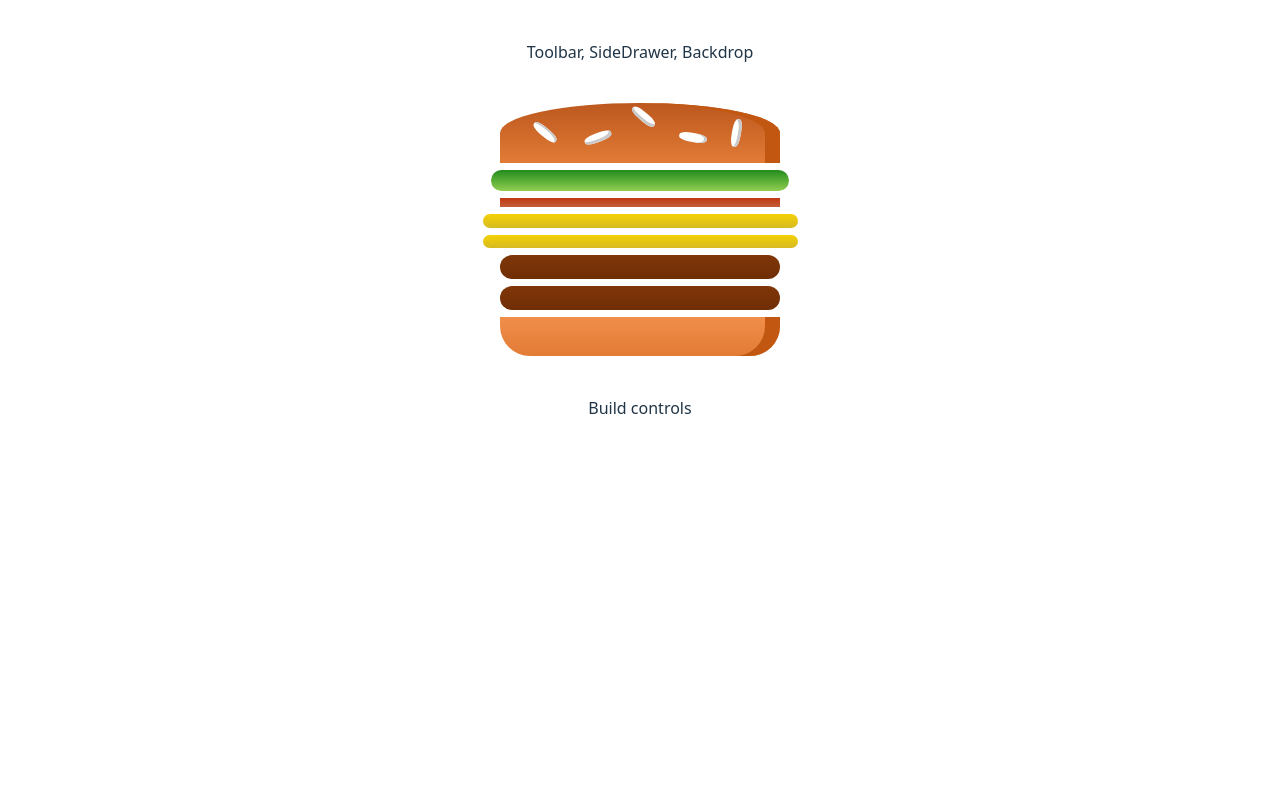
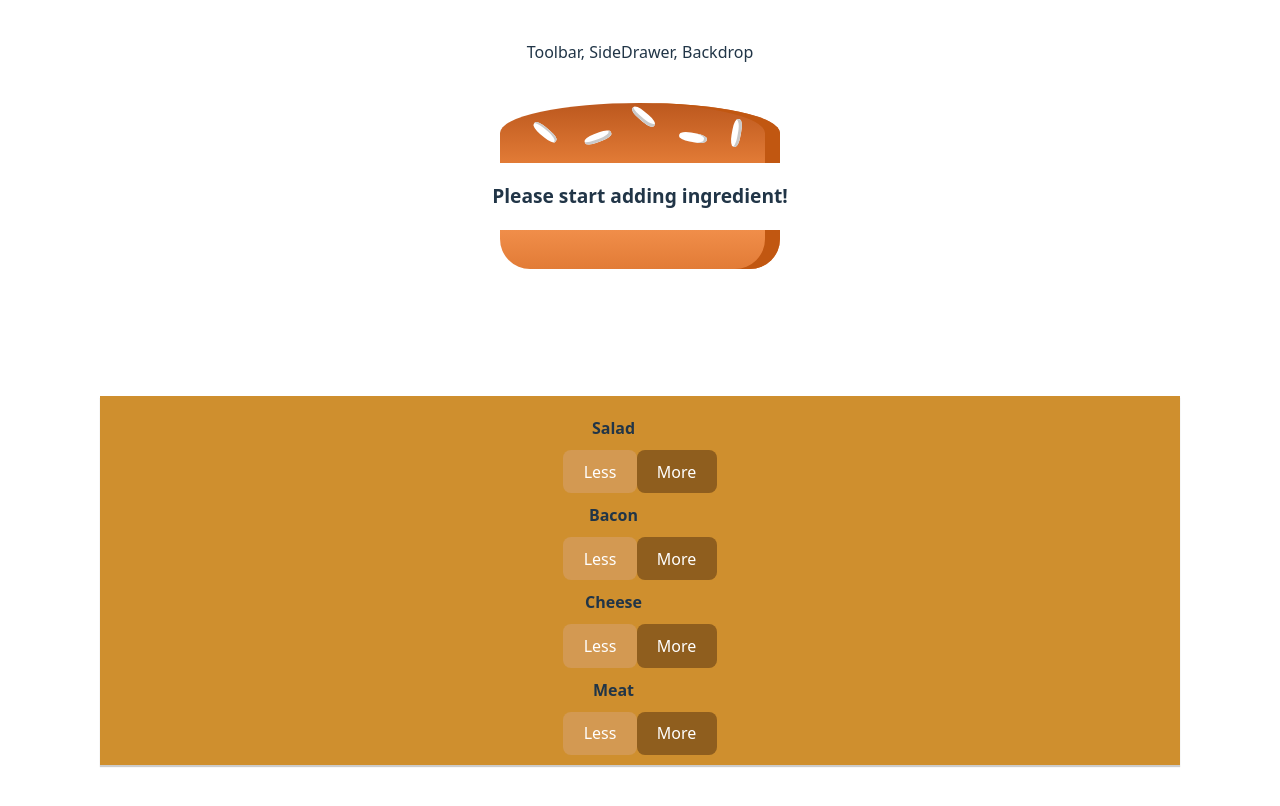
Before and after one commit to johjohcodes/burger-basics--01-project-setup, a React (Vite) app: page / in a window 1280 px wide. Shown: the top 806 px of the page. Built offline with nearby package versions, Linux system fonts and the light colour scheme.

Commit message:
more rendering

```diff
--- /dev/null
+++ b/src/components/Burger/BuildsControls/BuildControl/BuildControl.css
@@ -0,0 +1,56 @@
+.BuildContol {
+    display: flex;
+    justify-content: space-between;
+    align-items: center;
+    margin: 5px 0;
+}
+
+.BuildContol button{
+    display: block;
+    font: inherit;
+    padding: 5px;
+    margin: 0 5px;
+    width: 80px;
+    border: 1px solid #AA6817;
+    cursor: pointer;
+    outline: none;
+}
+
+.BuildControl button:disabled {
+    background-color: #AC9980;
+    border: 1px solid #7E7365;
+    color: #ccc;
+    cursor: default;
+}
+
+.BuildControl button:hover:disabled {
+    background-color: #AC9980;
+    color: #ccc;
+    cursor: not-allowed;
+}
+
+.Label {
+    padding: 10px;
+    font-weight: bold;
+    width: 80px;
+}
+
+.BuildControl .Less {
+    background-color: #D39952;
+    color: white;
+}
+
+.BuildControl .More {
+    background-color: #8F5E1E;
+    color: white;
+}
+
+.BuildControl .Less:hover, .BuildControl .Less:active {
+    background-color: #DAA972;
+    color: white;
+}
+
+.BuildControl .More:hover,.BuildControl .More:active {
+    background-color: #99703F;
+    color: white;
+}
--- /dev/null
+++ b/src/components/Burger/BuildsControls/BuildControl/BuildControl.jsx
@@ -0,0 +1,12 @@
+import React from "react";
+import './BuildControl.css';
+
+const BuildControl = (props) => (
+  <div className="BuildControl">
+    <div className="Label">{props.label}</div>
+    <button className="Less">Less</button>
+    <button className="More">More</button>
+  </div>
+);
+
+export default BuildControl;
--- /dev/null
+++ b/src/components/Burger/BuildsControls/BuildControls.css
@@ -0,0 +1,10 @@
+.BuildControls {
+    width: 100%;
+    background-color: #CF8F2E;
+    display: flex;
+    flex-flow: column;
+    align-items: center;
+    box-shadow : 0 2px 1px #ccc;
+    margin : auto;
+    padding : 10px 0;
+}
--- /dev/null
+++ b/src/components/Burger/BuildsControls/BuildControls.jsx
@@ -0,0 +1,20 @@
+import React from "react";
+import './BuildControls.css';
+import BuildControl from './BuildControl/BuildControl';
+
+const controls = [
+    {label : 'Salad', type : 'salad'},
+    {label : 'Bacon', type : 'bacon'},
+    {label : 'Cheese', type : 'cheese'},
+    {label : 'Meat', type : 'meat'},
+]
+
+const BuildControls = (props) => (
+    <div className="BuildControls">
+        {controls.map(ctrl => (
+            <BuildControl key={ctrl.label} label={ctrl.label} />
+        ))}
+    </div>
+);
+
+export default BuildControls;
--- a/src/components/Burger/BurgerIngredient/Burger.jsx
+++ b/src/components/Burger/BurgerIngredient/Burger.jsx
@@ -4,12 +4,20 @@ import BurgerIngredient from './BurgerIngredient';
 
 const burger = (props) => {
     const ingredients = props.ingredients || {};
-    const transformedIngredients = Object.keys(ingredients)
+    let transformedIngredients = Object.keys(ingredients)
        .map(igKey => {
             return [...Array(ingredients[igKey])].map((_, i) => (
                 <BurgerIngredient key={igKey + i} type={igKey}/>
             ));
-        });
+        })
+        .reduce((arr, el) => {
+            return arr.concat(el)
+        }, []);
+        if (transformedIngredients.length === 0){
+            transformedIngredients = <p>Please start adding ingredient!</p>
+        }
+
+
 
     return (
         <div className="Burger">
--- a/src/container/BurgerBuilder/BurgerBuilder.jsx
+++ b/src/container/BurgerBuilder/BurgerBuilder.jsx
@@ -1,13 +1,14 @@
 import React, { Component } from 'react'
 import Burger from '../../components/Burger/BurgerIngredient/Burger'
+import BuildControls from '../../components/Burger/BuildsControls/BuildControls'
 
 class BurgerBuilder extends Component{
     state = {
         ingredient :{
-            salad : 1,
-            bacon : 1,
-            cheese : 2,
-            meat : 2
+            salad : 0,
+            bacon : 0,
+            cheese : 0,
+            meat : 0
 
         }
     }
@@ -16,7 +17,7 @@ class BurgerBuilder extends Component{
         return (
             <>
              <Burger ingredients={this.state.ingredient} />
-            <div>Build controls</div>
+            <BuildControls/>
             </>
         )
     }
```
